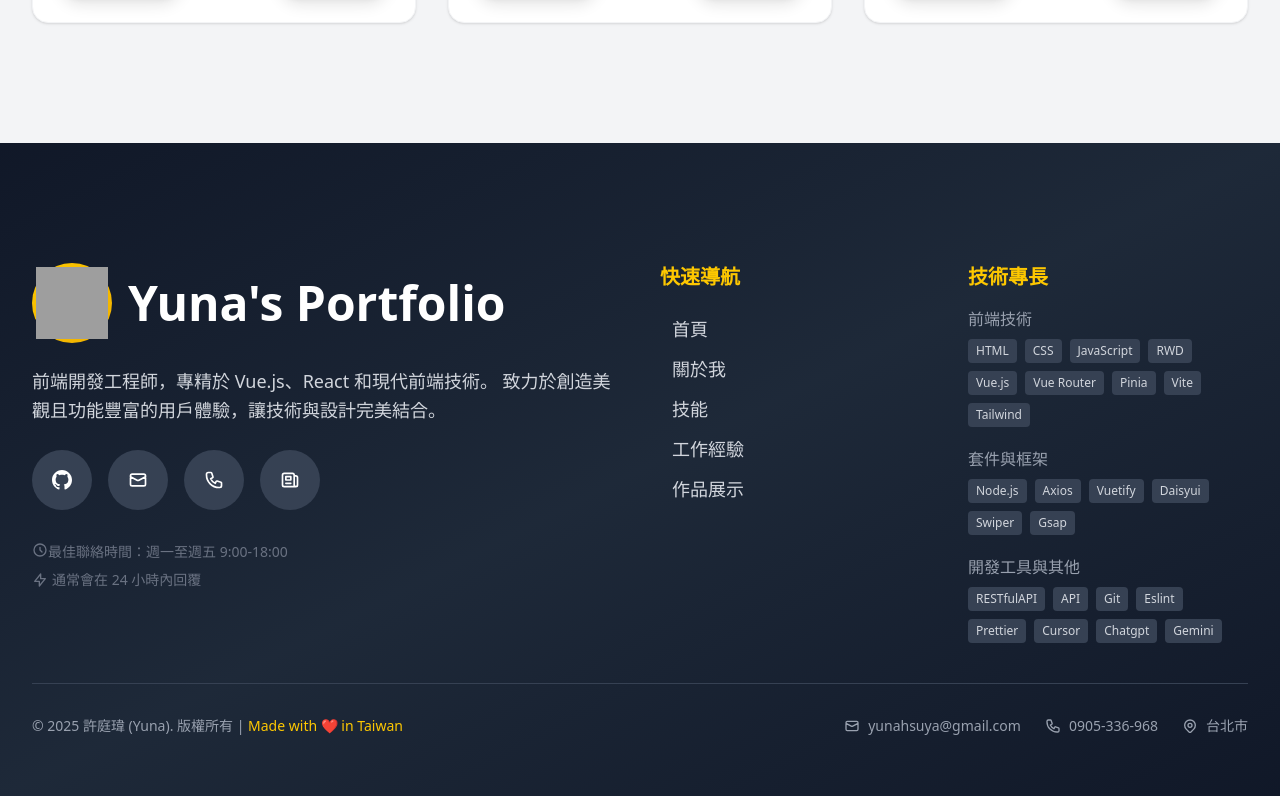
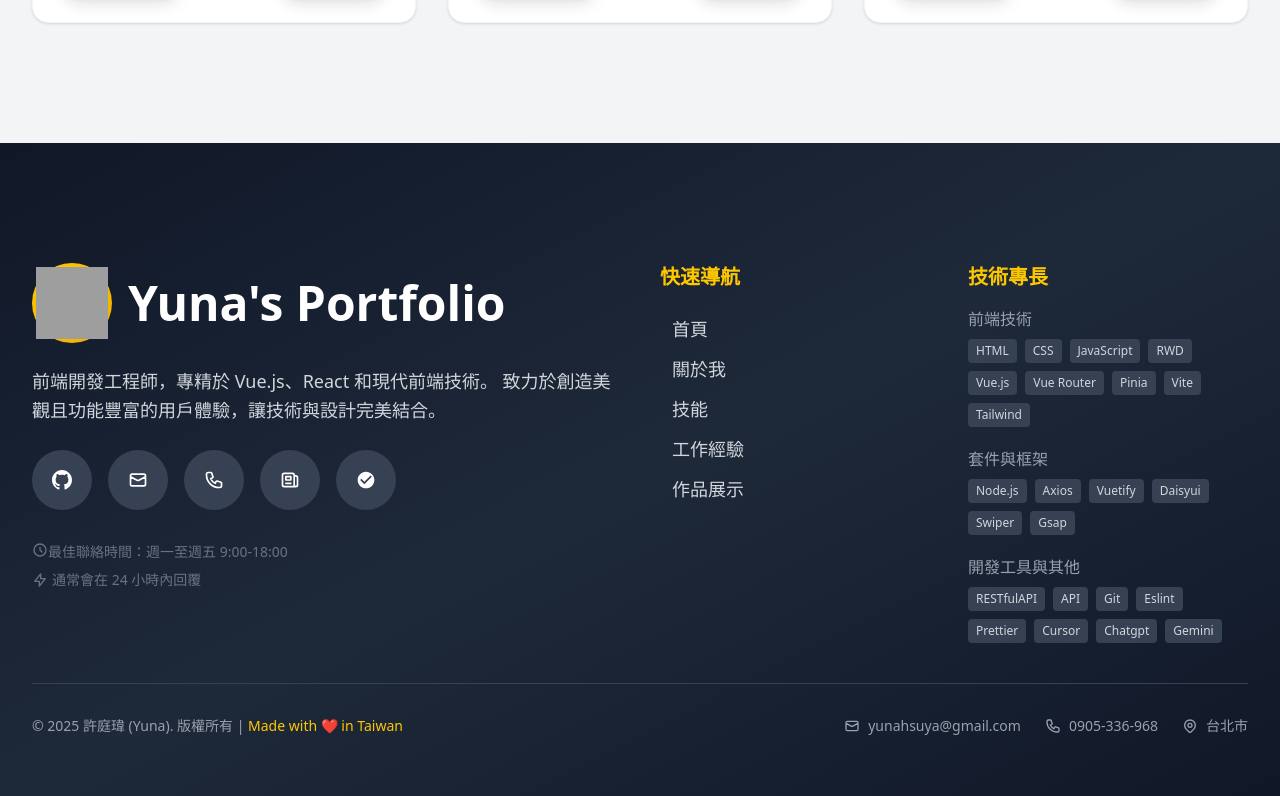
Before and after one commit to yunahsuya/Portfolio, a Vue app: page / in a window 1280 px wide. Shown: the part 6209-7005 px from the top of the page. Built offline with nearby package versions, Linux system fonts and the light colour scheme; grey boxes are pictures that could not be loaded.

Commit message:
feat: 添加104人力銀行個人社群連結到footer

```diff
--- a/src/App.vue
+++ b/src/App.vue
@@ -1927,6 +1927,24 @@
                   />
                 </svg>
               </a>
+
+              <a
+                href="https://profile.104.com.tw/profile/3bca6284-3679-4ace-9c60-576bbc4fd9d2/about"
+                target="_blank"
+                class="w-15 h-15 bg-gray-700 hover:bg-gray-600 rounded-full flex items-center justify-center transition-colors duration-300 group"
+                title="104人力銀行個人檔案"
+              >
+                <svg
+                  class="w-5 h-5 group-hover:scale-110 transition-transform"
+                  fill="currentColor"
+                  viewBox="0 0 24 24"
+                >
+                  <path
+                    d="M12 2C6.48 2 2 6.48 2 12s4.48 10 10 10 10-4.48 10-10S17.52 2 12 2zm-2 15l-5-5 1.41-1.41L10 14.17l7.59-7.59L19 8l-9 9z"
+                  />
+                </svg>
+              </a>
+
             </div>
 
             <!-- 額外資訊 -->
```
